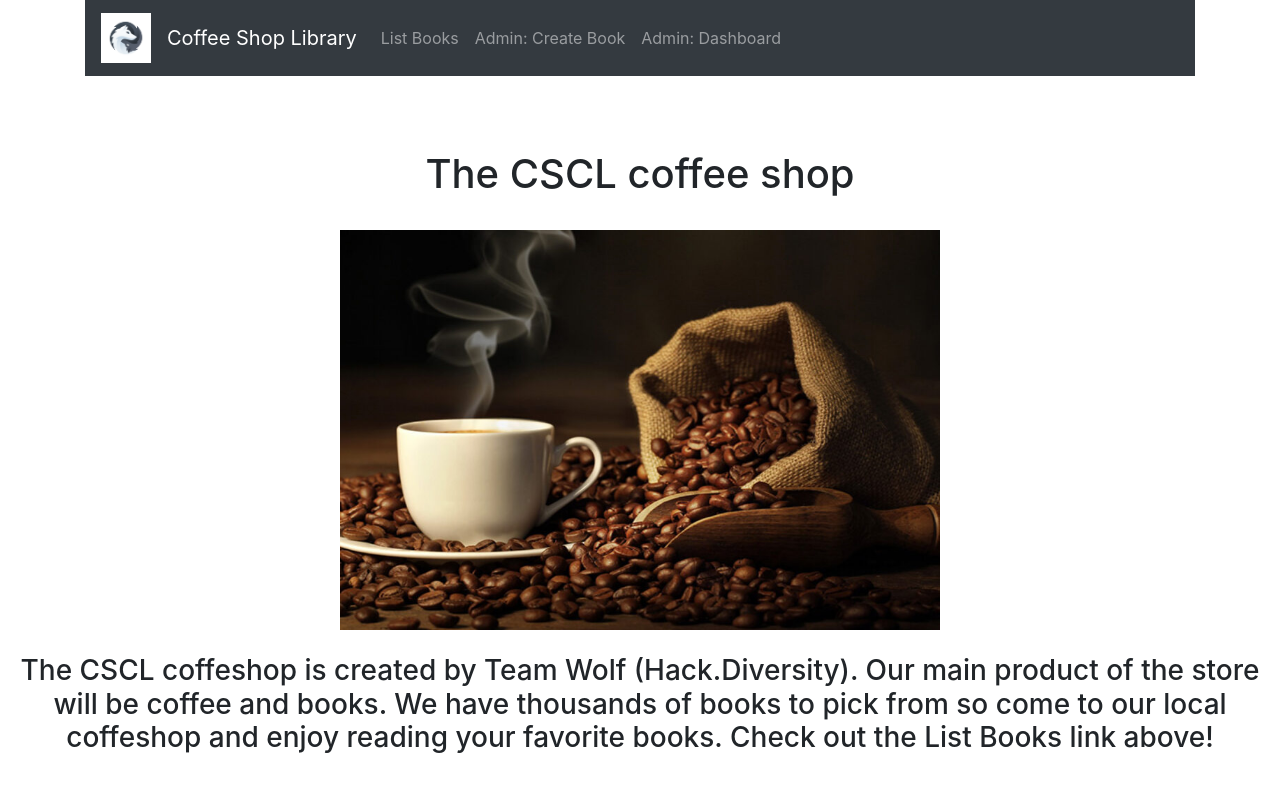
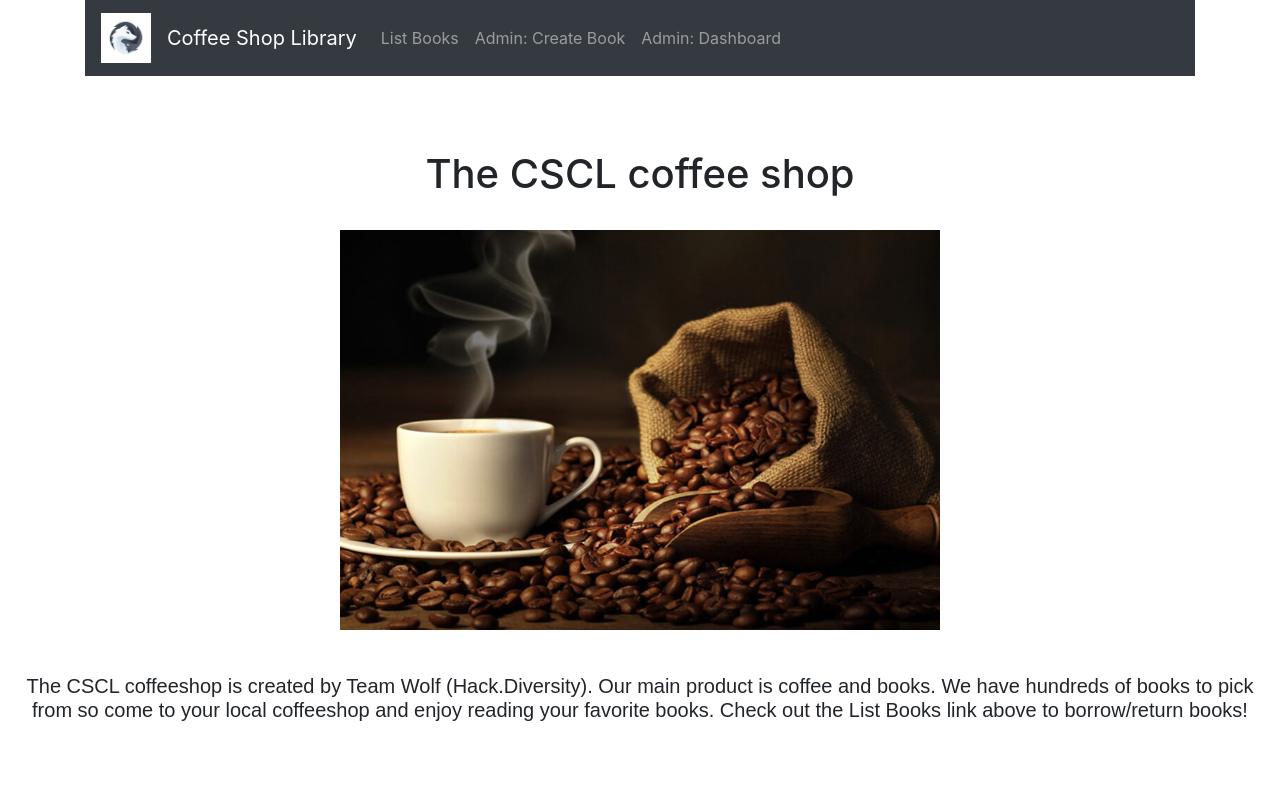
Before and after one commit to Hack-Diversity/CSCL_TeamWolf_MiniProject, a React (Create React App) app in the folder client/: page / in a window 1280 px wide. Shown: the top 792 px of the page. Built offline with nearby package versions, Linux system fonts and the light colour scheme; no server answers.

Commit message:
Updating home page

```diff
--- a/client/src/pages/HomePage.jsx
+++ b/client/src/pages/HomePage.jsx
@@ -7,19 +7,27 @@ const bgd = {
 
 }
 
+const homePageStyle = {
+    fontSize: "20px",
+    padding: "20px",
+    fontFamily: "Arial",
+  }
+
 class HomePage extends Component {
 render() {
     return (
+
         <div style = {{ textAlign: "center" }}>
         <h1>The CSCL coffee shop</h1>
         <br></br>
         <img style = {bgd} src={pic} alt="coffee"></img>
         <br></br>
         <br></br>
-        <h3>
-        The CSCL coffeshop is created by Team Wolf (Hack.Diversity).
-        Our main product of the store will be coffee and books. We have thousands of books to pick from
-        so come to our local coffeshop and enjoy reading your favorite books. Check out the List Books link above!
+        <h3 style={homePageStyle}>
+        The CSCL coffeeshop is created by Team Wolf (Hack.Diversity).
+        Our main product is coffee and books. We have hundreds of books to pick from
+        so come to your local coffeeshop and enjoy reading your favorite books.
+        Check out the List Books link above to borrow/return books!
         </h3>
         </div>
     )
```
